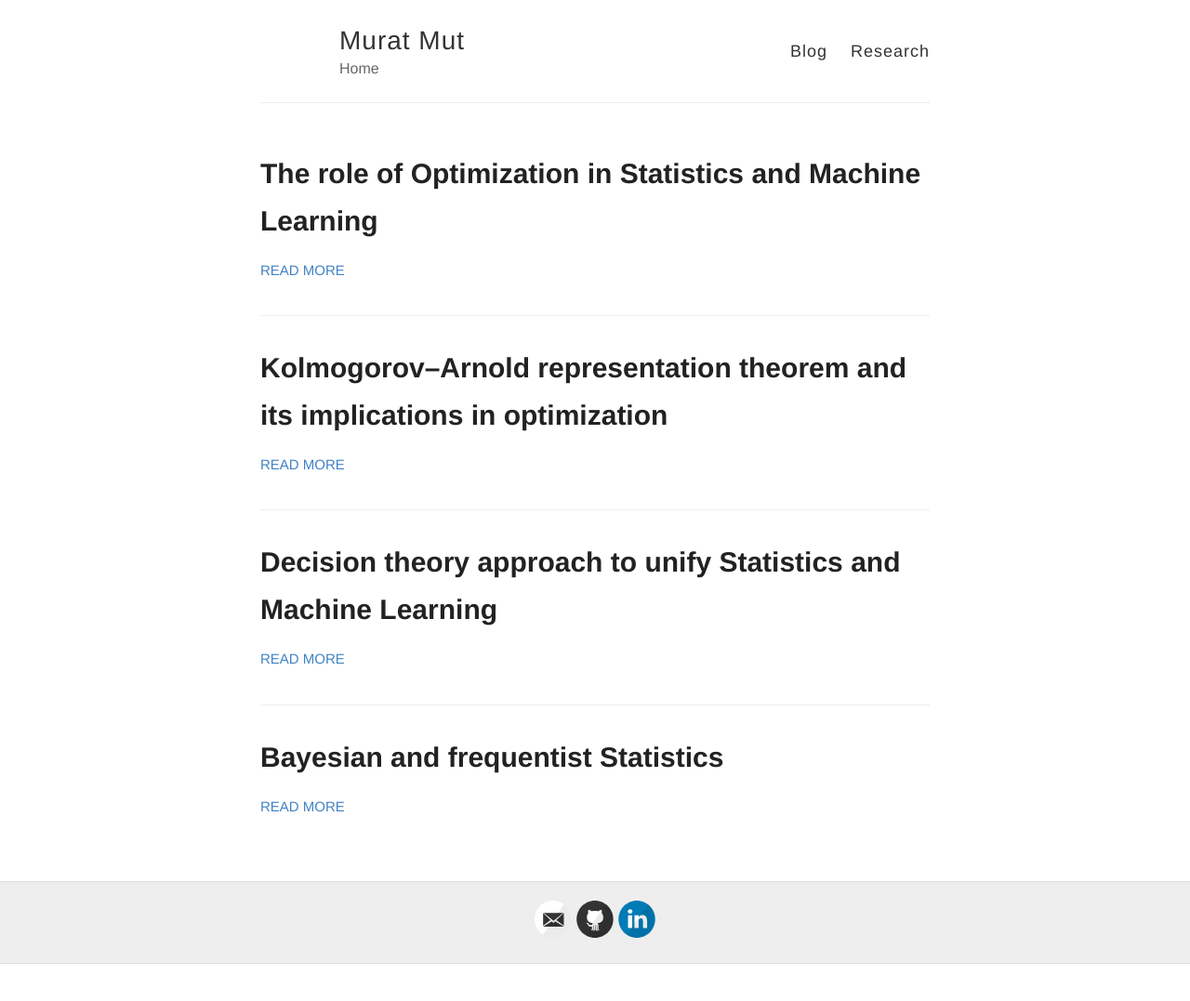
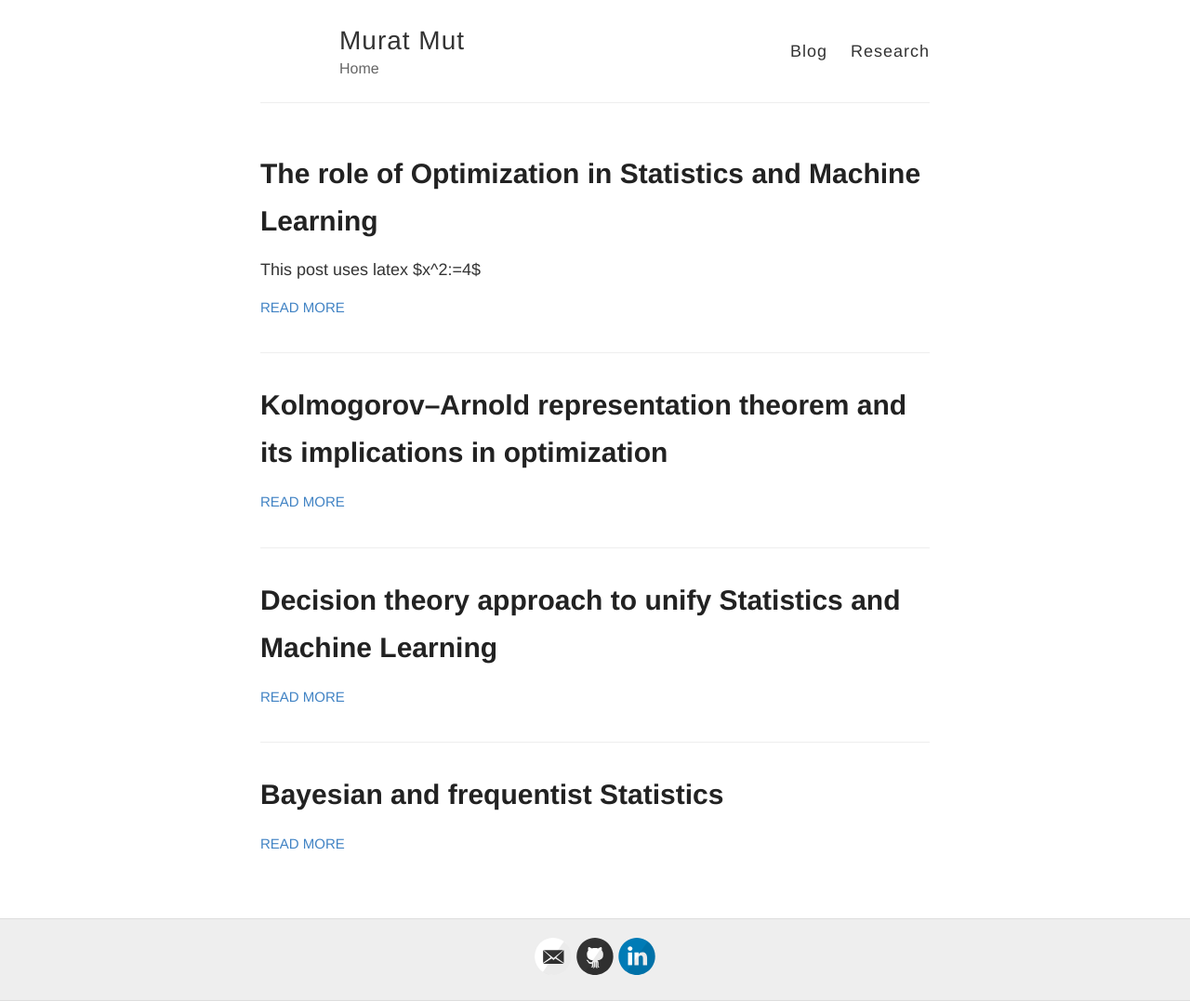
Before and after one commit to muratmut/muratmut.github.io, a Jekyll site: the page built from blog/index.html, in a window 1280 px wide. Shown: the whole page at 93% size. Built offline with Jekyll 4.4.1, drawn with Linux system fonts in a browser that asks for light colours; before the commit the page ends 1037 px from its top, so only the background shows below that.

Commit message:
Update 2019-7-27-role-optimization-in-ml.md

```diff
--- a/_posts/2019-7-27-role-optimization-in-ml.md
+++ b/_posts/2019-7-27-role-optimization-in-ml.md
@@ -2,3 +2,5 @@
 layout: post
 title: The role of Optimization in Statistics and Machine Learning
 ---
+
+This post uses latex $x^2:=4$
```
